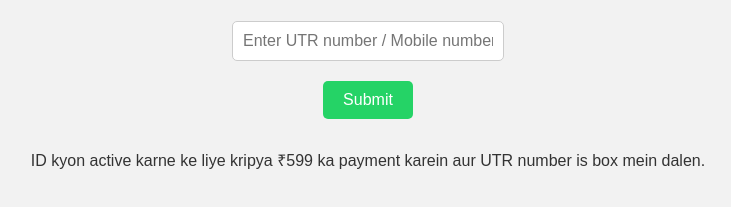
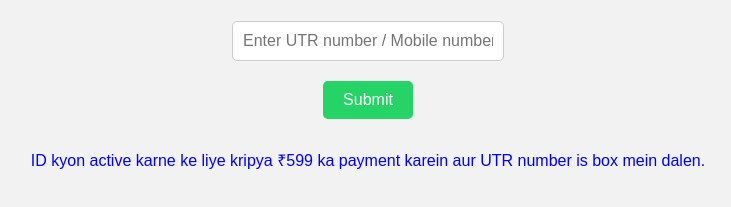
Before and after one commit to Mas00mali/Payment, a plain HTML site: page index.html in a window 1280 px wide. Shown: the part 329-536 px from the top of the page, without its empty margins (272-1003 px from the left). Drawn offline with Linux system fonts and the light colour scheme.

Commit message:
Update index.html

```diff
--- a/index.html
+++ b/index.html
@@ -39,7 +39,7 @@
     p {
       margin-top: 30px;
       font-size: 16px;
-      color: #333;
+      color: blue; /* Message in blue color */
     }
   </style>
 </head>
```
